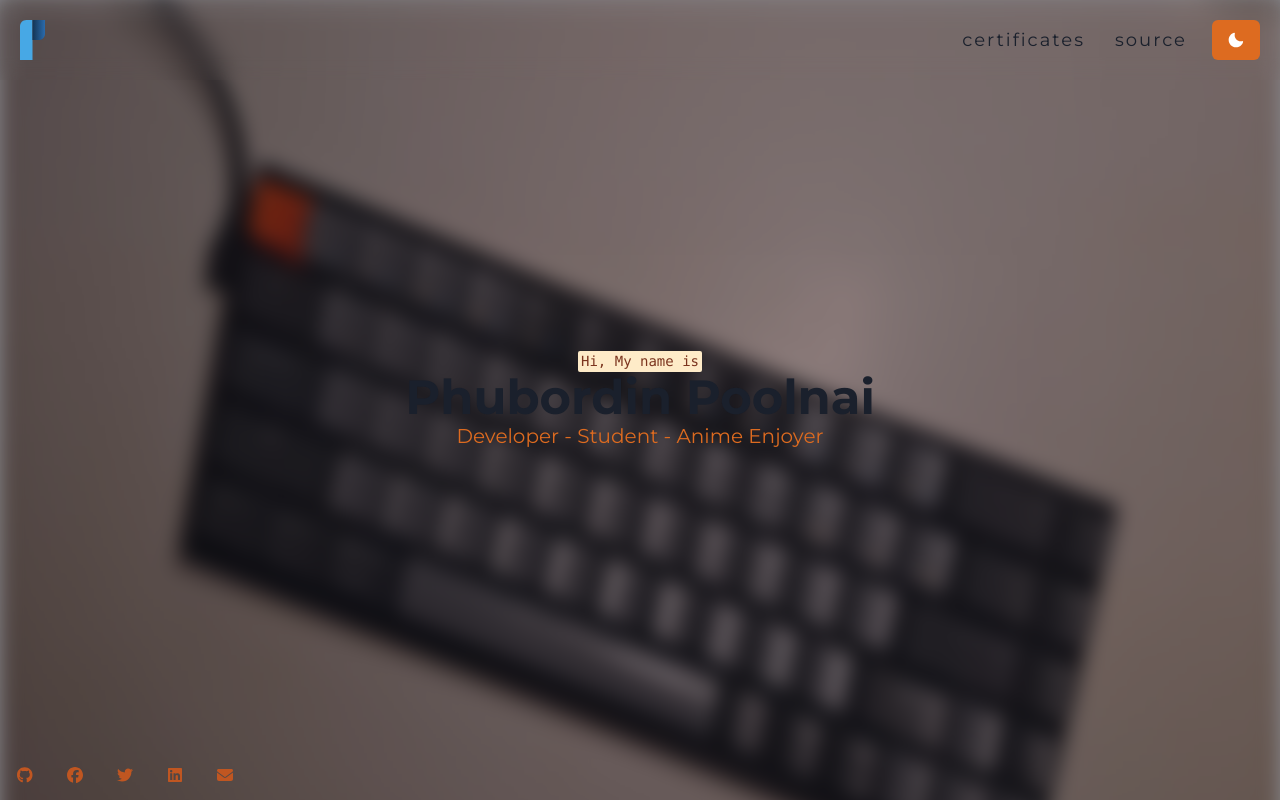
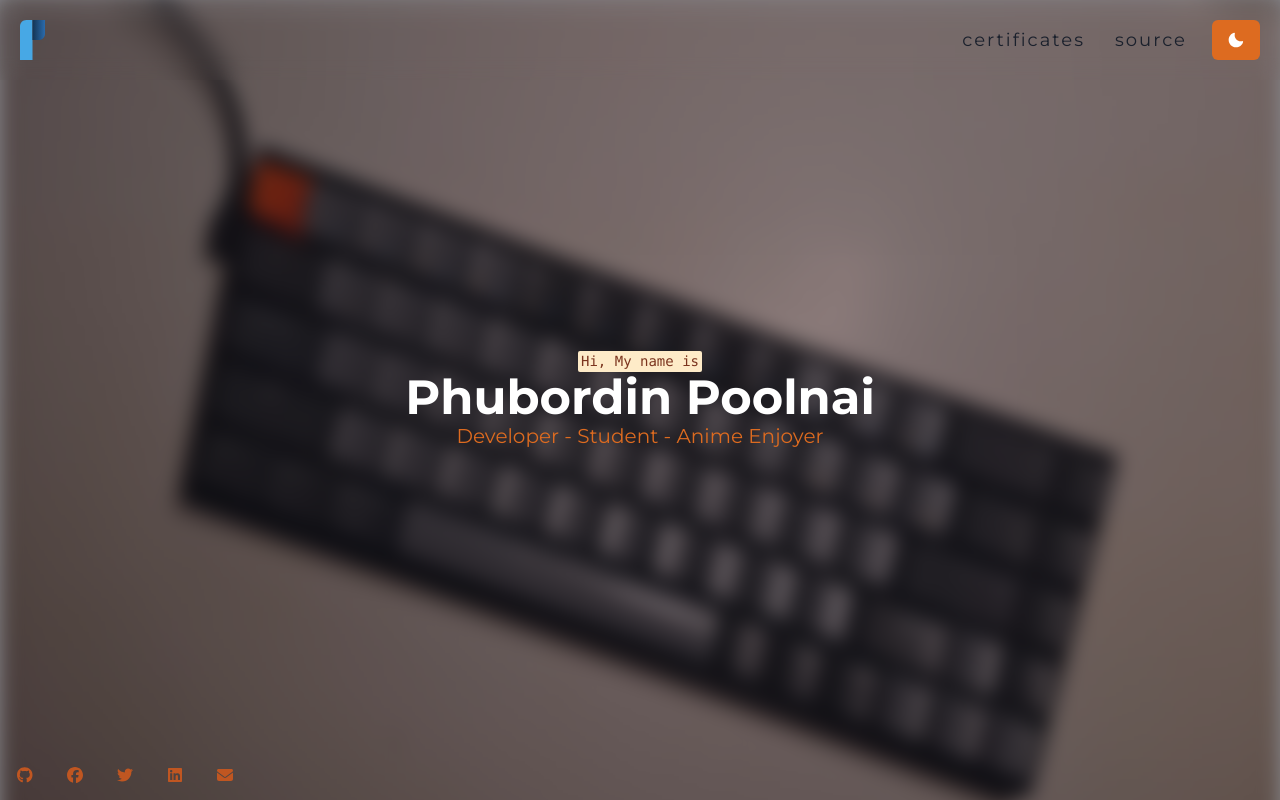
Before and after one commit to Mirailisc/Mirai, a React (Create React App) app: page / in a window 1280 px wide. Shown: the top 800 px of the page. Built offline with nearby package versions, Linux system fonts and the light colour scheme.

Commit message:
fix: home background image and css

```diff
--- a/src/components/HomePage/index.tsx
+++ b/src/components/HomePage/index.tsx
@@ -89,13 +89,11 @@ const HomePage = ({ pictures }: any) => {
           bgImage={Background}
           bgImageAlt="background"
           bgImageSizes="cover"
-          strength={200}
-          className={styles.backgroundParallax}
         >
           <section id="home" className={styles.welcomeSection}>
             <div className={styles.text}>
               <Code colorScheme={colorMode === 'light' ? 'orange' : 'blue'}>Hi, My name is</Code>
-              <Heading as="h1" size="2xl">
+              <Heading as="h1" size="2xl" style={{color: "white"}}>
                 Phubordin Poolnai
               </Heading>
               <Text fontSize="xl" color={colorMode === 'light' ? 'orange.500' : 'blue.200'}>
--- a/src/index.scss
+++ b/src/index.scss
@@ -26,7 +26,7 @@ code {
 
 /* Track */
 ::-webkit-scrollbar-track {
-  background: transparent;
+  background: #212121;
   border-radius: 10px;
 }
 
```
